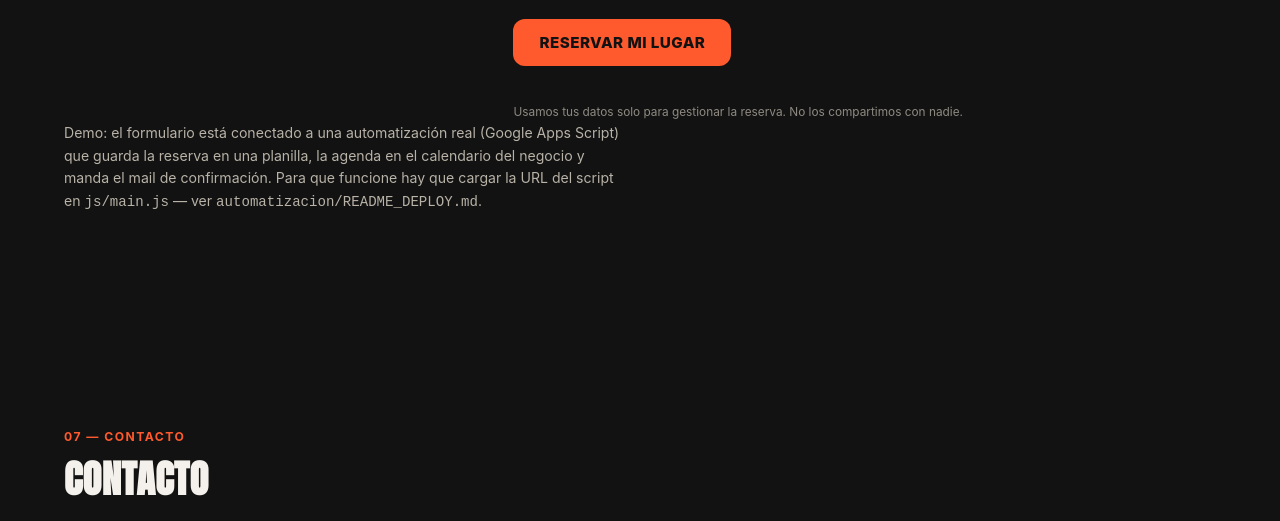
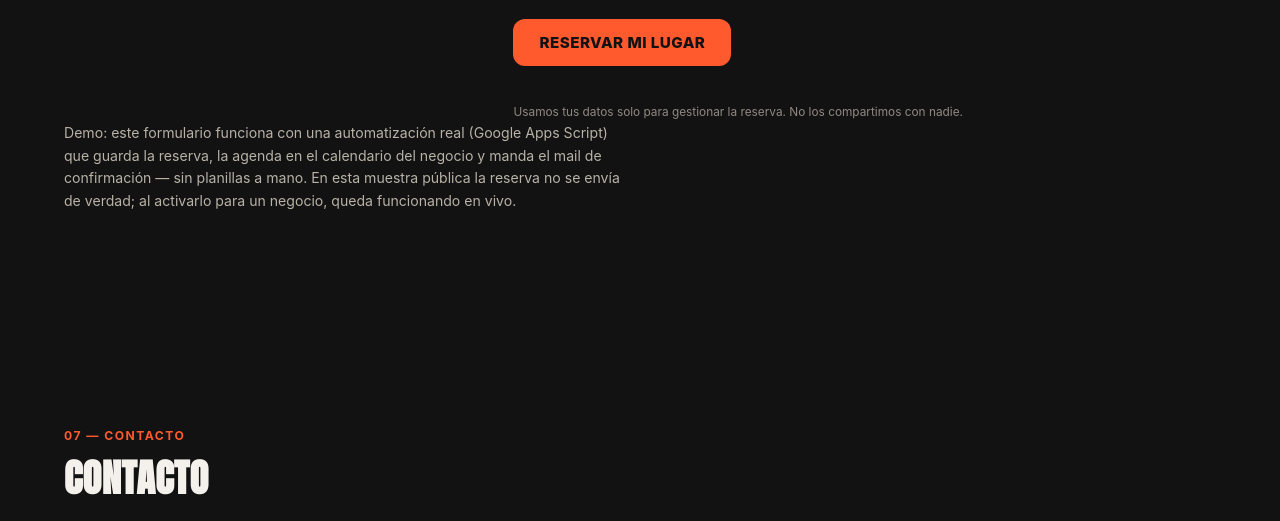
Before and after one commit to nacholugrin1/aura-digital-studio, a plain HTML site: page demos/gimnasio/index.html in a window 1280 px wide. Shown: the part 4023-4544 px from the top of the page. Drawn offline with Linux system fonts and the light colour scheme; a web font is replaced by a local one.

Commit message:
Sacar jerga técnica del demo de Fuerza Sur

```diff
--- a/demos/gimnasio/index.html
+++ b/demos/gimnasio/index.html
@@ -227,10 +227,10 @@
       </div>
 
       <p class="section-note">
-        Demo: el formulario está conectado a una automatización real (Google Apps Script) que guarda
-        la reserva en una planilla, la agenda en el calendario del negocio y manda el mail de
-        confirmación. Para que funcione hay que cargar la URL del script en <code>js/main.js</code>
-        — ver <code>automatizacion/README_DEPLOY.md</code>.
+        Demo: este formulario funciona con una automatización real (Google Apps Script) que guarda la
+        reserva, la agenda en el calendario del negocio y manda el mail de confirmación — sin planillas
+        a mano. En esta muestra pública la reserva no se envía de verdad; al activarlo para un negocio,
+        queda funcionando en vivo.
       </p>
     </section>
 
--- a/demos/gimnasio/js/main.js
+++ b/demos/gimnasio/js/main.js
@@ -207,7 +207,7 @@ const RESERVA_CONFIG = {
     }
 
     if (!RESERVA_CONFIG.SCRIPT_URL) {
-      mostrar('ok', 'Modo demo: los datos son válidos, pero todavía no hay una URL de script cargada. Ver automatizacion/README_DEPLOY.md.');
+      mostrar('ok', 'Modo demo: los datos son válidos. En esta muestra pública la reserva no se envía de verdad.');
       return;
     }
 
```
